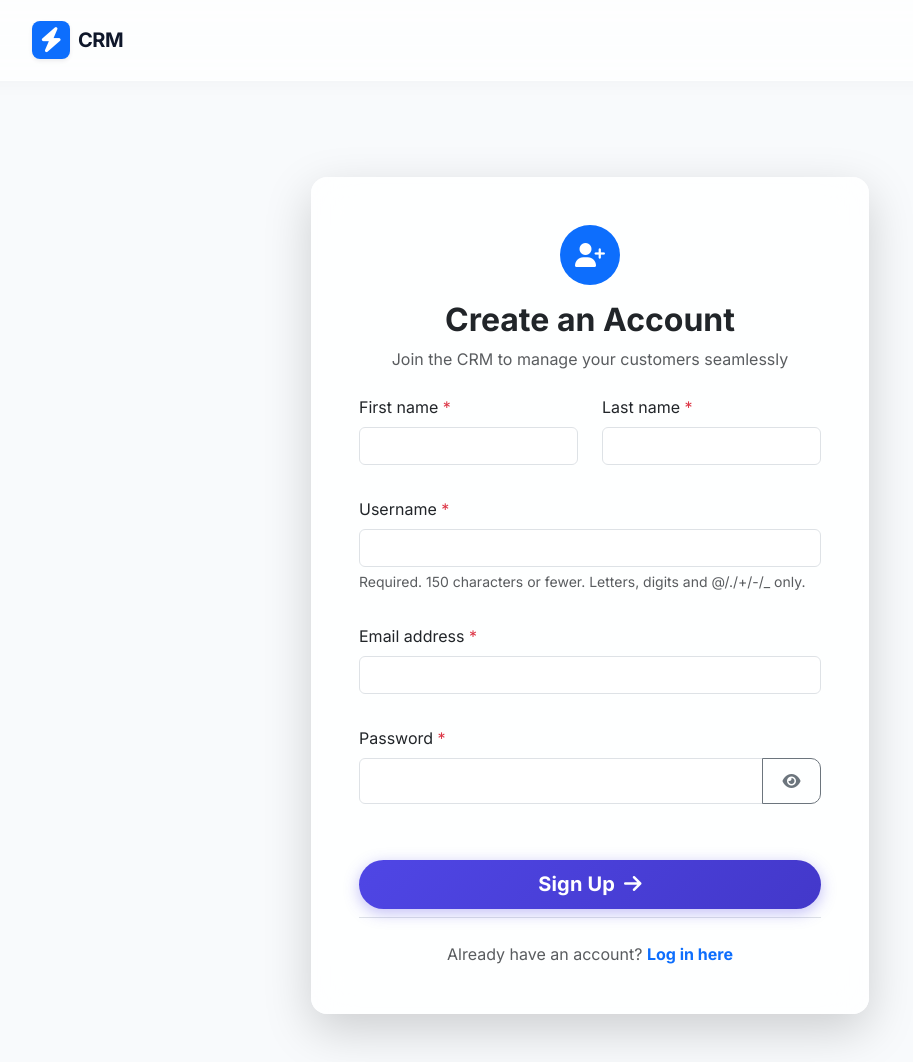
After one commit to amalthilakan/crm-app, a Django app: page /signup/ in a window 1280 px wide. The commit adds this page. Shown: the whole page, without its empty margins (50-963 px from the left). Run offline with Django 5.2, Linux system fonts and the light colour scheme; some libraries are stand-ins or nearby versions.

Commit message:
add sign up eye button for passwords

```diff
--- a/crmapp/forms.py
+++ b/crmapp/forms.py
@@ -17,6 +17,21 @@ class UserForm(forms.ModelForm):
         model = User
         fields = ['username', 'email', 'first_name', 'last_name', 'password']
 
+    def __init__(self, *args, **kwargs):
+        super().__init__(*args, **kwargs)
+        self.fields['first_name'].required = True
+        self.fields['last_name'].required = True
+        self.fields['email'].required = True
+
+    def clean_email(self):
+        email = self.cleaned_data.get('email')
+        qs = User.objects.filter(email__iexact=email)
+        if self.instance and self.instance.pk:
+            qs = qs.exclude(pk=self.instance.pk)
+        if qs.exists():
+            raise forms.ValidationError('A user is already registered with this email address.')
+        return email
+
     def save(self, commit=True):
         user = super().save(commit=False)
         user.set_password(self.cleaned_data['password'])
@@ -28,3 +43,18 @@ class UserUpdateForm(forms.ModelForm):
     class Meta:
         model = User
         fields = ['username', 'email', 'first_name', 'last_name']
+
+    def __init__(self, *args, **kwargs):
+        super().__init__(*args, **kwargs)
+        self.fields['first_name'].required = True
+        self.fields['last_name'].required = True
+        self.fields['email'].required = True
+
+    def clean_email(self):
+        email = self.cleaned_data.get('email')
+        qs = User.objects.filter(email__iexact=email)
+        if self.instance and self.instance.pk:
+            qs = qs.exclude(pk=self.instance.pk)
+        if qs.exists():
+            raise forms.ValidationError('A user is already registered with this email address.')
+        return email
--- a/crmapp/urls.py
+++ b/crmapp/urls.py
@@ -3,6 +3,7 @@ from . import views
 
 urlpatterns = [
     path('', views.customer_list, name='customer_list'),
+    path('signup/', views.signup_view, name='signup'),
 
     path('profile/', views.profile_update, name='profile_update'),
 
--- a/crmapp/views.py
+++ b/crmapp/views.py
@@ -21,6 +21,8 @@ from django.core.exceptions import ValidationError
 
 
 def login_view(request):
+    if request.user.is_authenticated:
+        return redirect('customer_list')
     if request.method == 'POST':
         form = AuthenticationForm(request, data=request.POST)
         if form.is_valid():
@@ -30,6 +32,20 @@ def login_view(request):
         form = AuthenticationForm()
     return render(request, 'registration/login.html', {'form': form})
 
+
+def signup_view(request):
+    if request.user.is_authenticated:
+        return redirect('customer_list')
+    if request.method == 'POST':
+        form = UserForm(request.POST)
+        if form.is_valid():
+            user = form.save()
+            login(request, user)
+            messages.success(request, 'Registration successful! Welcome to CRM.')
+            return redirect('customer_list')
+    else:
+        form = UserForm()
+    return render(request, 'registration/signup.html', {'form': form})
 
 @login_required
 def profile_update(request):
--- a/templates/base.html
+++ b/templates/base.html
@@ -241,6 +241,30 @@
               return new bootstrap.Toast(toastEl, { autohide: true })
           })
           toastList.forEach(toast => toast.show())
+
+          document.querySelectorAll('input[type="password"]').forEach(function (input) {
+              var wrapper = document.createElement('div');
+              wrapper.className = 'input-group';
+              input.parentNode.insertBefore(wrapper, input);
+              wrapper.appendChild(input);
+
+              var btn = document.createElement('button');
+              btn.type = 'button';
+              btn.className = 'btn btn-outline-secondary';
+              btn.style.borderRadius = '0 10px 10px 0';
+              btn.innerHTML = '<i class="fa-solid fa-eye"></i>';
+              wrapper.appendChild(btn);
+
+              btn.addEventListener('click', function () {
+                  if (input.type === 'password') {
+                      input.type = 'text';
+                      btn.innerHTML = '<i class="fa-solid fa-eye-slash"></i>';
+                  } else {
+                      input.type = 'password';
+                      btn.innerHTML = '<i class="fa-solid fa-eye"></i>';
+                  }
+              });
+          });
       });
     </script>
   </body>
--- a/templates/registration/login.html
+++ b/templates/registration/login.html
@@ -26,6 +26,10 @@
                         <button type="submit" class="btn btn-primary btn-lg rounded-pill fw-bold">Login <i class="fa-solid fa-arrow-right ms-1"></i></button>
                     </div>
                 </form>
+
+                <div class="mt-4 text-center">
+                    <p class="text-muted mb-0">Don't have an account? <a href="{% url 'signup' %}" class="fw-bold text-primary text-decoration-none">Sign up here</a></p>
+                </div>
             </div>
         </div>
     </div>
--- /dev/null
+++ b/templates/registration/signup.html
@@ -0,0 +1,50 @@
+{% extends "base.html" %}
+{% load crispy_forms_tags %}
+
+{% block title %}Sign Up - CRM{% endblock %}
+
+{% block content %}
+<div class="row justify-content-center">
+    <div class="col-md-6">
+        <div class="card shadow-lg border-0 rounded-4 mt-4">
+            <div class="card-body p-5">
+                <div class="text-center mb-4">
+                    <div class="bg-primary text-white rounded-circle d-inline-flex align-items-center justify-content-center mb-3" style="width: 60px; height: 60px; font-size: 24px;">
+                        <i class="fa-solid fa-user-plus"></i>
+                    </div>
+                    <h2 class="fw-bold text-dark">Create an Account</h2>
+                    <p class="text-muted">Join the CRM to manage your customers seamlessly</p>
+                </div>
+
+                <form method="post" novalidate>
+                    {% csrf_token %}
+                    <div class="row">
+                        <div class="col-md-6 mb-3">
+                            {{ form.first_name|as_crispy_field }}
+                        </div>
+                        <div class="col-md-6 mb-3">
+                            {{ form.last_name|as_crispy_field }}
+                        </div>
+                        <div class="col-12 mb-3">
+                            {{ form.username|as_crispy_field }}
+                        </div>
+                        <div class="col-12 mb-3">
+                            {{ form.email|as_crispy_field }}
+                        </div>
+                        <div class="col-12 mb-3">
+                            {{ form.password|as_crispy_field }}
+                        </div>
+                    </div>
+                    <div class="d-grid mt-4 pb-2 border-bottom">
+                        <button type="submit" class="btn btn-primary btn-lg rounded-pill fw-bold">Sign Up <i class="fa-solid fa-arrow-right ms-1"></i></button>
+                    </div>
+                </form>
+
+                <div class="mt-4 text-center">
+                    <p class="text-muted mb-0">Already have an account? <a href="{% url 'login' %}" class="fw-bold text-primary text-decoration-none">Log in here</a></p>
+                </div>
+            </div>
+        </div>
+    </div>
+</div>
+{% endblock %}
```
